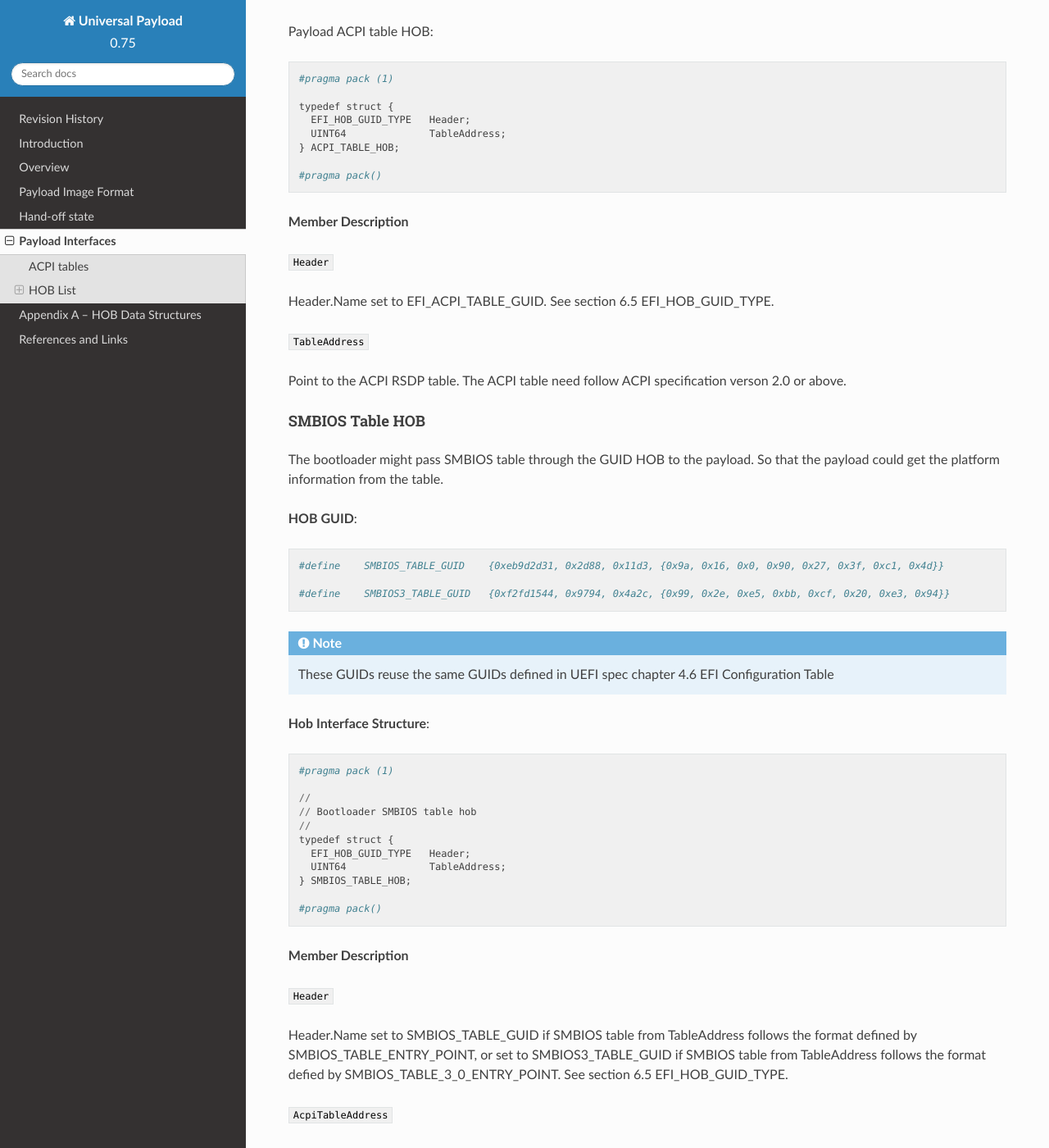
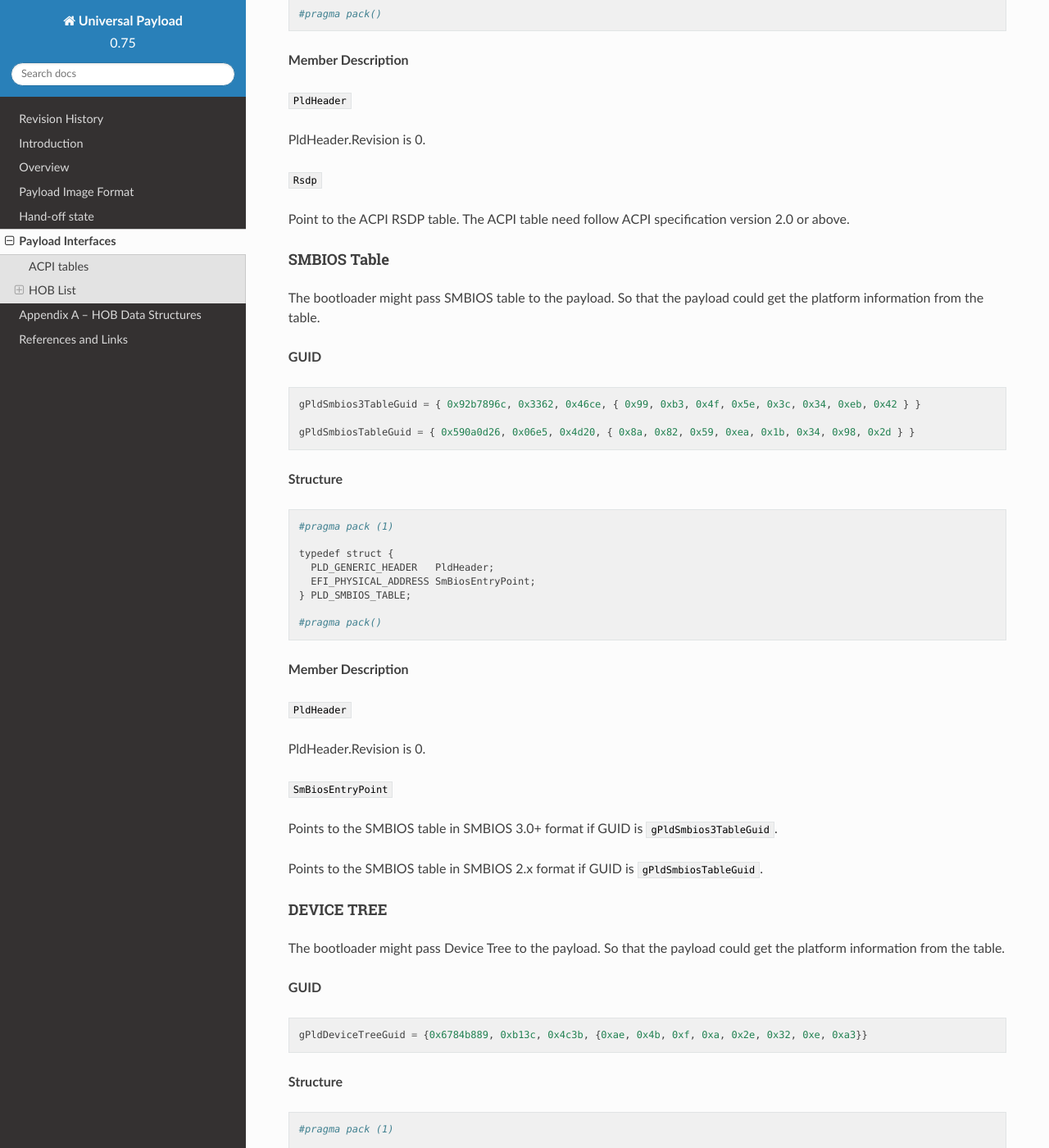
Before and after one commit to UniversalScalableFirmware/documentation, a Sphinx documentation site: the page built from source/payload-interfaces/index.rst, in a window 1280 px wide and 1400 px high, scrolled down 3480 px. Shown: the whole window at 82% size. Built offline with Sphinx 7.4.7 and the Read the Docs theme 2.0.0, drawn with Linux system fonts in a browser that asks for light colours; some of the changed text lies outside the part shown.

Commit message:
Update new interfaces to use the common header.
Signed-off-by: Ray Ni <ray.ni@intel.com>

```diff
--- a/source/payload-interfaces/index.rst
+++ b/source/payload-interfaces/index.rst
@@ -166,170 +166,156 @@ The HOB data starts with a common header defined as below::
 
 HOB data for different interfaces is defined in following sections.
 
-ACPI Table HOB
-^^^^^^^^^^^^^^
+ACPI Table
+^^^^^^^^^^
 
-The bootloader should pass ACPI table through the GUID HOB to the payload. So that the payload could get the platform information from the ACPI table.
+The bootloader should pass ACPI table the payload. So that the payload could get the platform information from the ACPI table.
 
-Build the different HOBs for different table using standard defined GUID.
+**GUID**
 
-**HOB GUID**::
+::
 
-  #define EFI_ACPI_TABLE_GUID  {0x8868e871, 0xe4f1, 0x11d3, {0xbc, 0x22, 0x0, 0x80, 0xc7, 0x3c, 0x88, 0x81}}
+  gPldAcpiTableGuid = { 0x9f9a9506, 0x5597, 0x4515, { 0xba, 0xb6, 0x8b, 0xcd, 0xe7, 0x84, 0xba, 0x87 } }
 
-.. Note:: This GUID reuses the same GUID defined in UEFI spec chapter 4.6 EFI Configuration Table
+**Structure**
 
-**Hob Interface Structure**
-
-Payload ACPI table HOB::
+::
 
   #pragma pack (1)
 
   typedef struct {
-    EFI_HOB_GUID_TYPE   Header;
-    UINT64              TableAddress;
-  } ACPI_TABLE_HOB;
+    PLD_GENERIC_HEADER   PldHeader;
+    EFI_PHYSICAL_ADDRESS Rsdp;
+  } PLD_ACPI_TABLE;
 
   #pragma pack()
 
 **Member Description**
 
-``Header``
+``PldHeader``
 
-Header.Name set to EFI_ACPI_TABLE_GUID. See section 6.5
-EFI_HOB_GUID_TYPE.
+PldHeader.Revision is 0.
 
-``TableAddress``
+``Rsdp``
 
-Point to the ACPI RSDP table. The ACPI table need follow ACPI specification verson 2.0 or above.
+Point to the ACPI RSDP table. The ACPI table need follow ACPI specification version 2.0 or above.
 
-SMBIOS Table HOB
-^^^^^^^^^^^^^^^^
+SMBIOS Table
+^^^^^^^^^^^^
 
-The bootloader might pass SMBIOS table through the GUID HOB to the
-payload. So that the payload could get the platform information from
-the table.
+The bootloader might pass SMBIOS table to the payload. So that the payload could get the platform information from the table.
 
-**HOB GUID**::
+**GUID**
 
-  #define    SMBIOS_TABLE_GUID    {0xeb9d2d31, 0x2d88, 0x11d3, {0x9a, 0x16, 0x0, 0x90, 0x27, 0x3f, 0xc1, 0x4d}}
+::
 
-  #define    SMBIOS3_TABLE_GUID   {0xf2fd1544, 0x9794, 0x4a2c, {0x99, 0x2e, 0xe5, 0xbb, 0xcf, 0x20, 0xe3, 0x94}}
+  gPldSmbios3TableGuid = { 0x92b7896c, 0x3362, 0x46ce, { 0x99, 0xb3, 0x4f, 0x5e, 0x3c, 0x34, 0xeb, 0x42 } }
 
-.. Note:: These GUIDs reuse the same GUIDs defined in UEFI spec chapter 4.6 EFI Configuration Table
+  gPldSmbiosTableGuid = { 0x590a0d26, 0x06e5, 0x4d20, { 0x8a, 0x82, 0x59, 0xea, 0x1b, 0x34, 0x98, 0x2d } }
 
-**Hob Interface Structure**::
+**Structure**
+
+::
 
   #pragma pack (1)
 
-  //
-  // Bootloader SMBIOS table hob
-  //
   typedef struct {
-    EFI_HOB_GUID_TYPE   Header;
-    UINT64              TableAddress;
-  } SMBIOS_TABLE_HOB;
+    PLD_GENERIC_HEADER   PldHeader;
+    EFI_PHYSICAL_ADDRESS SmBiosEntryPoint;
+  } PLD_SMBIOS_TABLE;
 
   #pragma pack()
 
 **Member Description**
 
-``Header``
+``PldHeader``
 
-Header.Name set to SMBIOS_TABLE_GUID if SMBIOS table from
-TableAddress follows the format defined by SMBIOS_TABLE_ENTRY_POINT,
-or set to SMBIOS3_TABLE_GUID if SMBIOS table from TableAddress
-follows the format defied by SMBIOS_TABLE_3_0_ENTRY_POINT. See
-section 6.5 EFI_HOB_GUID_TYPE.
+PldHeader.Revision is 0.
 
-``AcpiTableAddress``
+``SmBiosEntryPoint``
 
-Point to the SMBIOS table entry point.
+Points to the SMBIOS table in SMBIOS 3.0+ format if GUID is ``gPldSmbios3TableGuid``.
 
-DEVICE TREE HOB
-^^^^^^^^^^^^^^^
+Points to the SMBIOS table in SMBIOS 2.x format if GUID is ``gPldSmbiosTableGuid``.
 
-The bootloader might pass Device Tree through the GUID HOB to the
-payload. So that the payload could get the platform information from
-the table.
+DEVICE TREE
+^^^^^^^^^^^
 
-**HOB GUID**::
+The bootloader might pass Device Tree to the payload. So that the payload could get the platform information from the table.
 
-  #define    DEVICE_TREE_GUID    {0x6784b889, 0xb13c, 0x4c3b, {0xae, 0x4b, 0xf, 0xa, 0x2e, 0x32, 0xe, 0xa3}}
+**GUID**
 
-**Hob Interface Structure**::
+::
+
+  gPldDeviceTreeGuid = {0x6784b889, 0xb13c, 0x4c3b, {0xae, 0x4b, 0xf, 0xa, 0x2e, 0x32, 0xe, 0xa3}}
+
+**Structure**
+
+::
 
   #pragma pack (1)
 
-  //
-  // Bootloader Device Tree hob
-  //
   typedef struct {
-    EFI_HOB_GUID_TYPE     Header;
-    UINT64                DeviceTreeAddress;
-  } DEVICE_TREE_HOB;
+    PLD_GENERIC_HEADER   PldHeader;
+    EFI_PHYSICAL_ADDRESS DeviceTreeAddress;
+  } PLD_DEVICE_TREE;
 
   #pragma pack()
 
 **Member Description**
 
-``Header``
+``PldHeader``
 
-Header.Name set to DEVICE_TREE_GUID. See section 6.5 EFI_HOB_GUID_TYPE.
+PldHeader.Revision is 0.
 
 ``DeviceTreeAddress``
 
 Point to the Device Tree entry point.
 
-Serial Information HOB
-^^^^^^^^^^^^^^^^^^^^^^
+Serial Information
+^^^^^^^^^^^^^^^^^^
 
 If the debug device type and subtype are specified in DBG2, the
-bootloader should pass SERIAL_PORT_INFO hob to payload. This hob
-provides 16550 compatible serial debug port information from
-bootloader to payload.
+bootloader should 16550 compatible serial debug port information
+to payload.
 
 **Opens: Should we let bootloader provide debug callback** **for debug?**
 
-**HOB GUID**::
+**GUID**
 
-  #define    SERIAL_INFO_GUID    {0xaa7e190d, 0xbe21, 0x4409, {0x8e, 0x67, 0xa2, 0xcd, 0xf, 0x61, 0xe1, 0x70}}
+::
 
-**Hob Interface Structure**::
+  gPldSerialPortInfoGuid   = {0xaa7e190d, 0xbe21, 0x4409, {0x8e, 0x67, 0xa2, 0xcd, 0xf, 0x61, 0xe1, 0x70}}
+
+**Structure**
+
+::
 
   #pragma pack(1)
 
   typedef struct {
-    UINT16     Reversion;
-    BOOLEAN    UseMmio;
-    UINT8      RegisterWidth;
-    UINT32     BaudRate;
-    UINT64     RegisterBase;
+    PLD_GENERIC_HEADER   PldHeader;
+    BOOLEAN              UseMmio;
+    UINT8                RegisterStride;
+    UINT32               BaudRate;
+    EFI_PHYSICAL_ADDRESS RegisterBase;
   } SERIAL_PORT_INFO;
 
   #pragma pack()
 
 **Member Description**
 
+``PldHeader``
+
+PldHeader.Revision is 0.
+
 ``UseMmio``
 
 Indicates the 16550 serial port registers are in MMIO space, or in I/O space.
 
-``Reversion``
+``RegisterStride``
 
-Use 0 for this spec
-
-``RegisterWidth``
-
-Indicates the access width for 16550 serial port registers, e.g.:
-
-  8 - serial port registers are accessed in 8-bit width.
-
-  32 - serial port registers are accessed in 32-bit width.
-
-``RegisterBase``
-
-Base address of 16550 serial port registers in MMIO or I/O space.
+Indicates the number of bytes between registers.
 
 ``BaudRate``
 
@@ -340,6 +326,10 @@ It could be 921600, 460800, 230400, 115200, 57600, 38400, 19200,
 110, 75, 50
 
 Set to 0 to use the default baud rate 115200.
+
+``RegisterBase``
+
+Base address of 16550 serial port registers in MMIO or I/O space.
 
 Optional Interfaces
 ~~~~~~~~~~~~~~~~~~~
```
